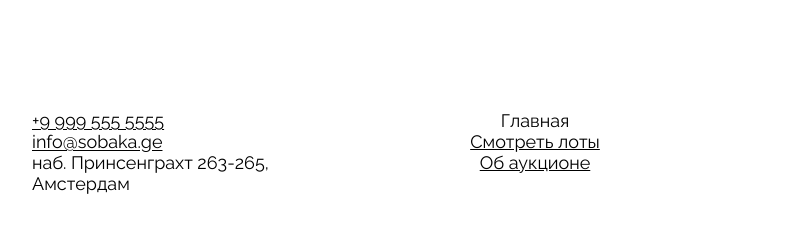
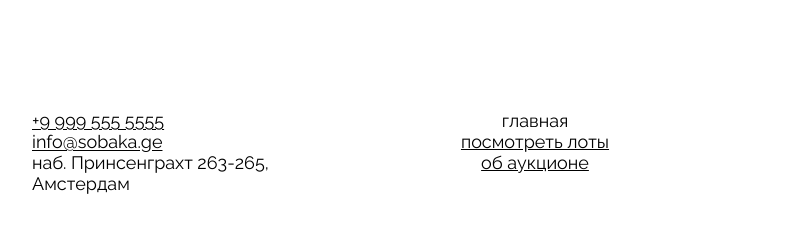
Before and after one commit to marvelousky-dekyi/ono-tebe-nado-fd, a plain HTML site: page index.html in a window 1280 px wide. Shown: the part 2789-3015 px from the top of the page, 105-897 px from the left. Drawn offline with Linux system fonts and the light colour scheme.

Commit message:
внесена корректировка в html

```diff
--- a/index.html
+++ b/index.html
@@ -114,13 +114,13 @@
       <nav class="footer_menu">
         <ul class="footer_menu-list">
           <li class="footer_menu-list-item-active">
-            <a class="footer_menu-link" href="#">Главная</a>
+            <a class="footer_menu-link" href="#">главная</a>
           </li>
           <li class="footer_menu-list-item">
-            <a class="footer_menu-link" href="#">Смотреть лоты</a>
+            <a class="footer_menu-link" href="#">посмотреть лоты</a>
           </li>
           <li class="footer_menu-list-item">
-            <a class="footer_menu-link" href="#">Об аукционе</a>
+            <a class="footer_menu-link" href="#">об аукционе</a>
           </li>
         </ul>
       </nav>
```
